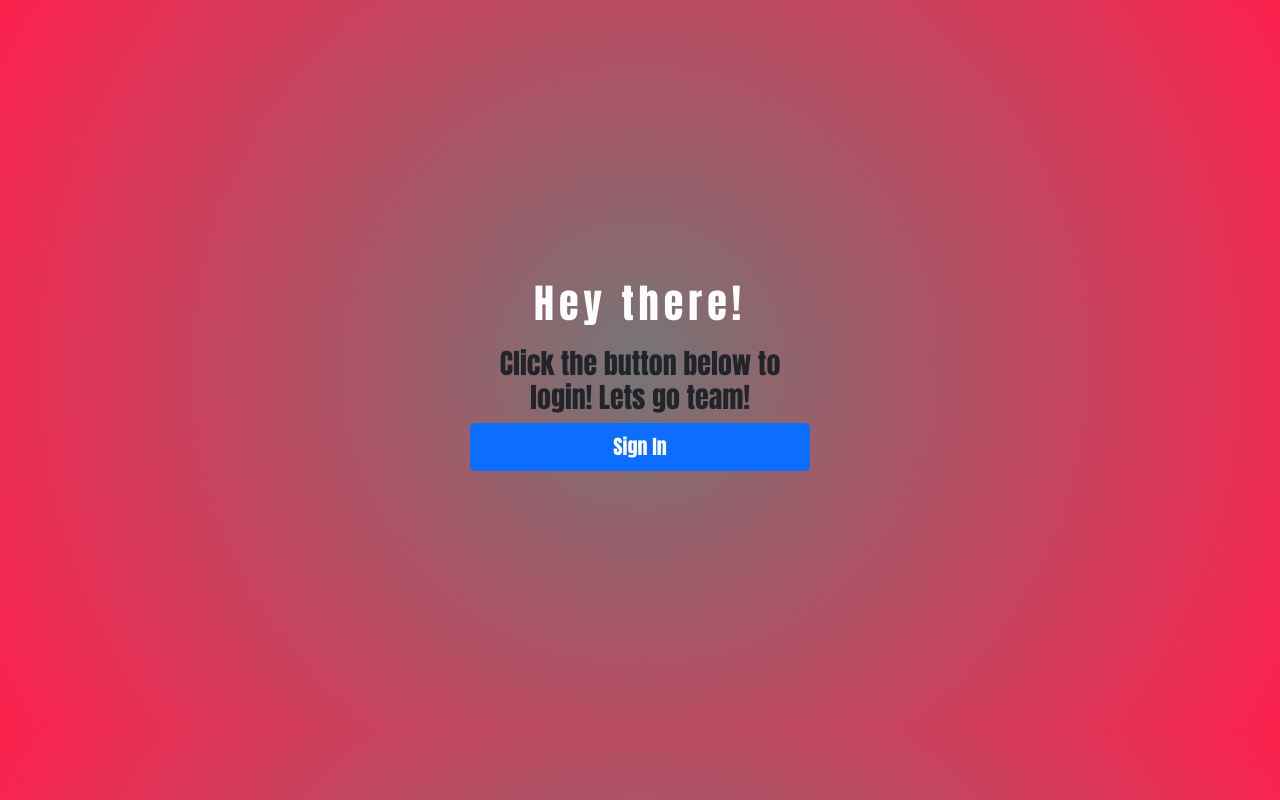
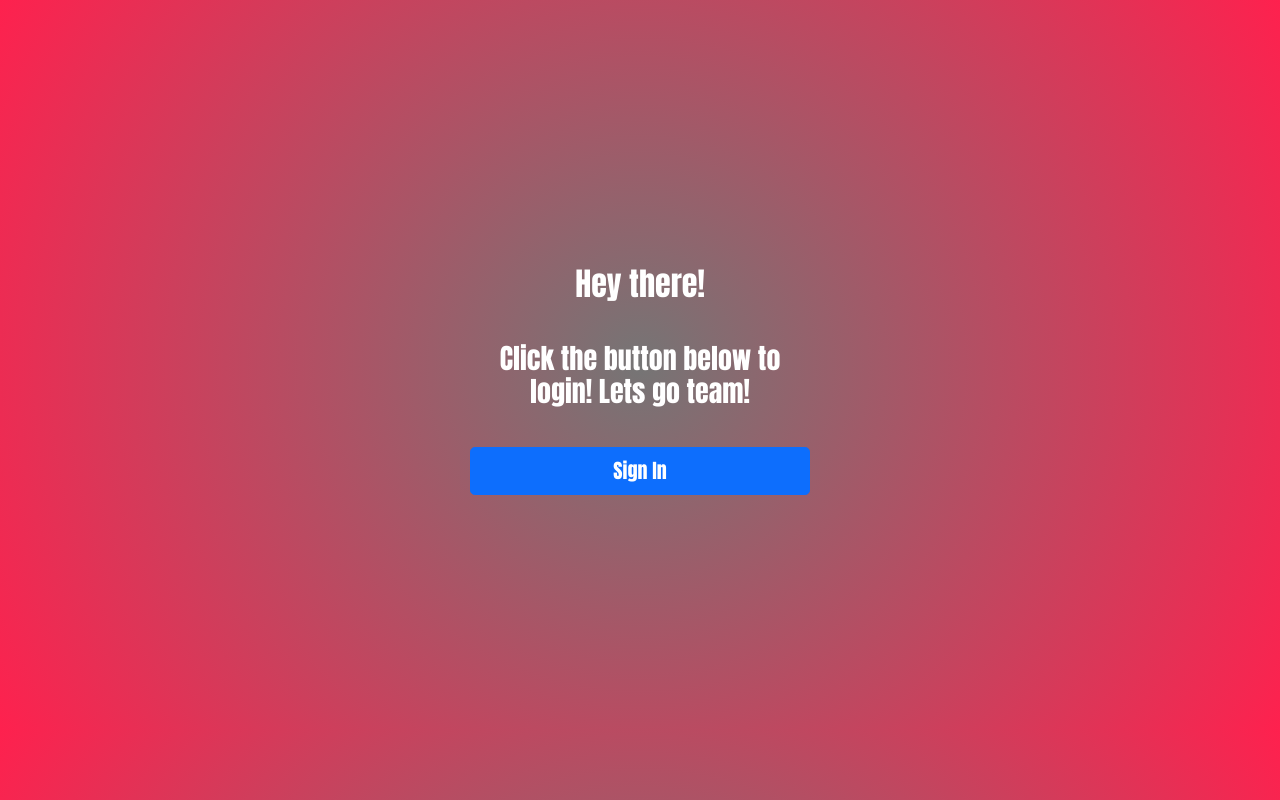
Before and after one commit to krima-patel/INDIVIDUAL-Team-Roster, a Next.js app: page / in a window 1280 px wide. Built offline with nearby package versions, Linux system fonts and the light colour scheme; no server answers.

Commit message:
worked on additional styling

```diff
--- a/components/Signin.js
+++ b/components/Signin.js
@@ -13,7 +13,7 @@ function Signin() {
         margin: '0 auto',
       }}
     >
-      <h1 className="sign-out">Hey there!</h1>
+      <h2 className="sign-out">Hey there!</h2>
       <h3>Click the button below to login! Lets go team!</h3>
       <Button type="button" size="lg" className="copy-btn" onClick={signIn}>
         Sign In
--- a/styles/globals.css
+++ b/styles/globals.css
@@ -9,16 +9,18 @@ body {
 
 h1 {
   margin: 20px;
-  color: black;
+  color: white;
   letter-spacing: 5px;
+  text-decoration: underline;
 }
 
-.sign-in, p {
+.sign-out, h3 {
   color: white;
+  margin-top: 30px;
 }
 
-.sign-out {
-  color: white;
+.copy-btn {
+  margin-top: 30px;
 }
 
 a {
```
